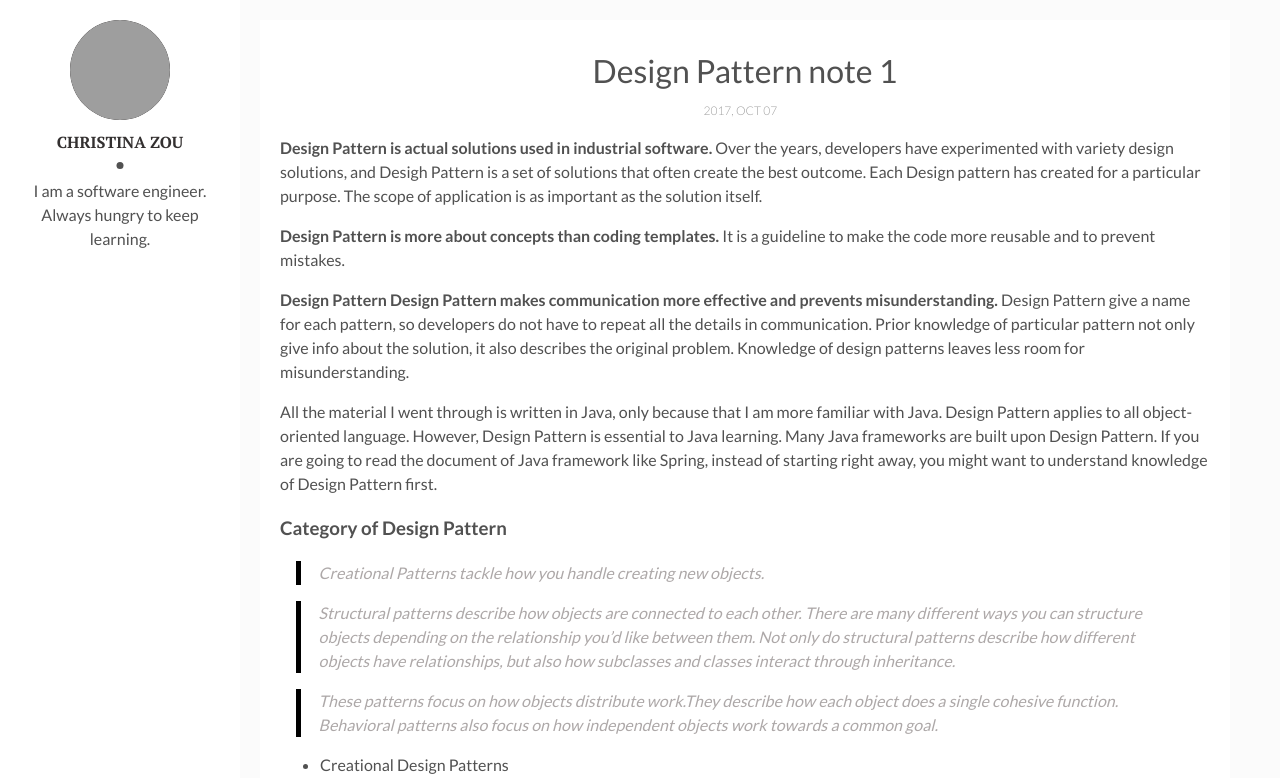
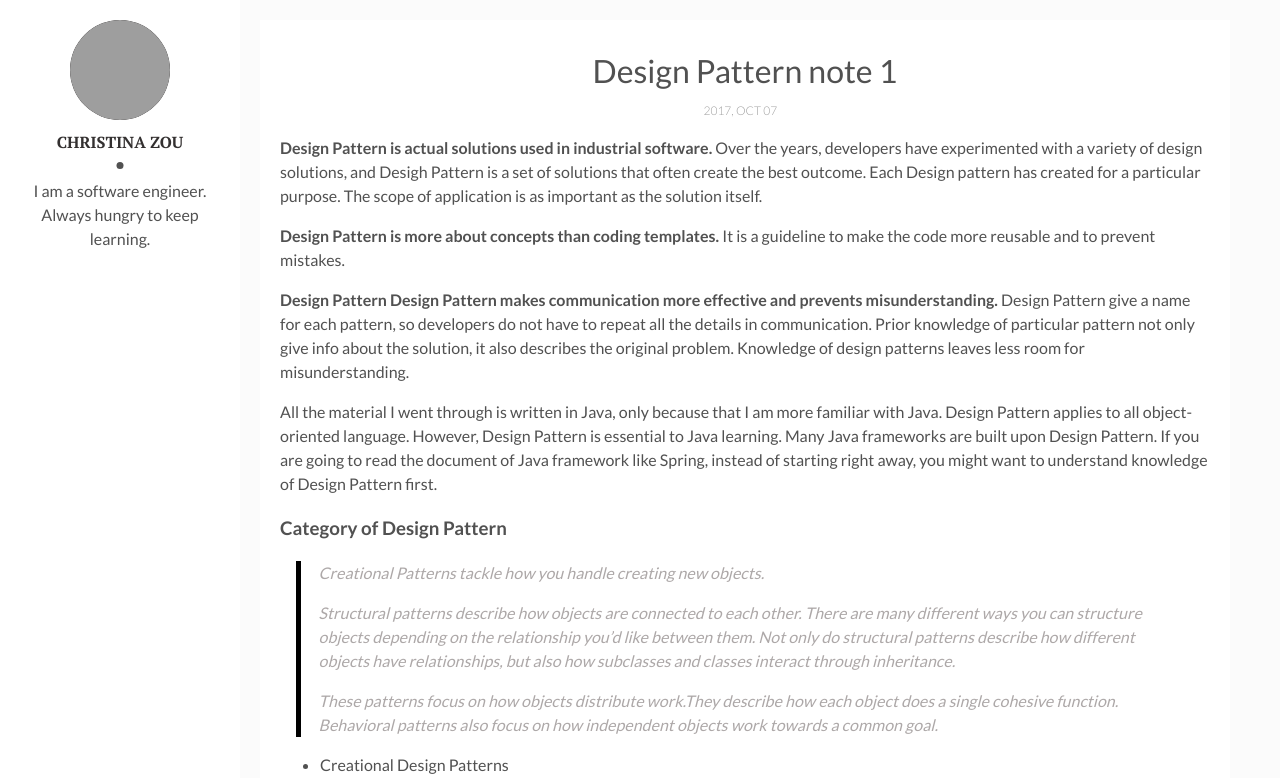
Before and after one commit to christinazou/christinazou.github.io, a Jekyll site: the page built from _posts/2017-10-08-Design-pattern-note-1.markdown, in a window 1280 px wide and 1400 px high, cut to the strip 0-778 px from the top of the window. Built offline with Jekyll 4.4.1, drawn with Linux system fonts in a browser that asks for light colours; some of the changed lines change nothing that is shown; some of the changed text lies outside the part shown; grey boxes are pictures that could not be loaded.

Commit message:
no message

```diff
--- a/_posts/2017-10-08-Design-pattern-node-1.markdown
+++ b/_posts/2017-10-08-Design-pattern-note-1.markdown
@@ -6,7 +6,7 @@ description: a note for Design Pattern. I found several reading materials on the
 tags: [Design Pattern]
 ---
 
-**Design Pattern is actual solutions used in industrial software.** Over the years, developers have experimented with variety design solutions, and Desigh Pattern is a set of solutions that often create the best outcome. Each Design pattern has created for a particular purpose. The scope of application is as important as the solution itself.
+**Design Pattern is actual solutions used in industrial software.** Over the years, developers have experimented with a variety of design solutions, and Desigh Pattern is a set of solutions that often create the best outcome. Each Design pattern has created for a particular purpose. The scope of application is as important as the solution itself.
 
 **Design Pattern is more about concepts than coding templates.** It is a guideline to make the code more reusable and to prevent mistakes.
 
@@ -17,9 +17,9 @@ All the material I went through is written in Java, only because that I am more
 ### Category of Design Pattern
 
 >Creational Patterns tackle how you handle creating new objects.
-
+>
 >Structural patterns describe how objects are connected to each other. There are many different ways you can structure objects depending on the relationship you'd like between them. Not only do structural patterns describe how different objects have relationships, but also how subclasses and classes interact through inheritance.
-
+>
 >These patterns focus on how objects distribute work.They describe how each object does a single cohesive function. Behavioral patterns also focus on how independent objects work towards a common goal.
 
 * Creational Design Patterns
@@ -53,7 +53,10 @@ All the material I went through is written in Java, only because that I am more
 
 Singleton Pattern is to make sure there is only one instance in whole application, such as setting file.
 
-must have element:
+element:
+private constructor of Singleton class.
+private class variable refering to the one instance of your Singleton class.
+public method in the class that will create an instance of this class, but only if an instance does not exist already.
 
 ### Factory Pattern
 
```
